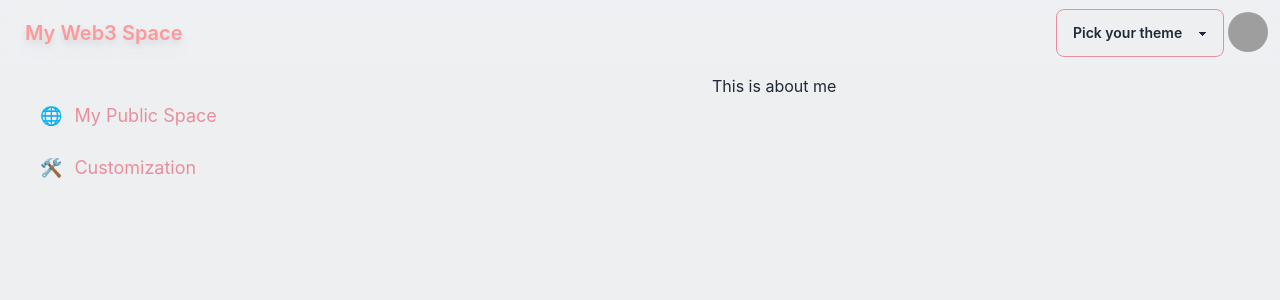
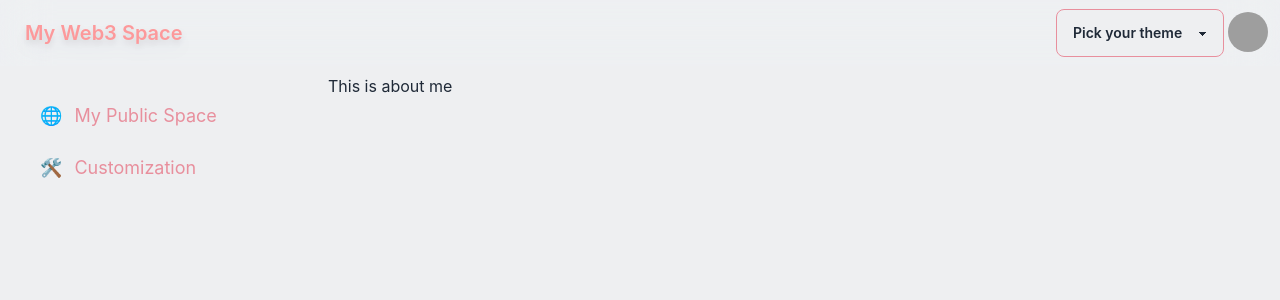
Before and after one commit to ical10/my-polka-space, a Next.js app: page /about in a window 1280 px wide. Shown: the top 300 px of the page. Built offline with nearby package versions, Linux system fonts and the light colour scheme; grey boxes are pictures that could not be loaded.

Commit message:
feat: move margin-left to homepage

```diff
--- a/pages/index.tsx
+++ b/pages/index.tsx
@@ -38,13 +38,17 @@ export default function Home() {
       </Head>
 
       <Layout>
+        <div className="ml-96">
           <div className="flex flex-col gap-8">
             <div className="font-bold text-lg">This is my public space</div>
             <ul className="menu menu-horizontal bg-base-100 border border-primary rounded-box p-2">
               {publicSpaces &&
                 publicSpaces.map((space) => (
                   <li key={space.id}>
-                  <button value={space.id} onClick={handleGetAllPostsBySpaceId}>
+                    <button
+                      value={space.id}
+                      onClick={handleGetAllPostsBySpaceId}
+                    >
                       {space.id}
                     </button>
                   </li>
@@ -61,6 +65,7 @@ export default function Home() {
               Get Posts
             </button>
           </div>
+        </div>
       </Layout>
     </div>
   );
--- a/src/components/Sidebar.tsx
+++ b/src/components/Sidebar.tsx
@@ -33,7 +33,7 @@ const Sidebar = ({ children }: SidebarProps) => {
             </li>
           </ul>
         </div>
-        <div className="ml-96">{children}</div>
+        <div>{children}</div>
       </main>
     </div>
   );
```
Lines whose indentation alone changed are shown as unchanged.
